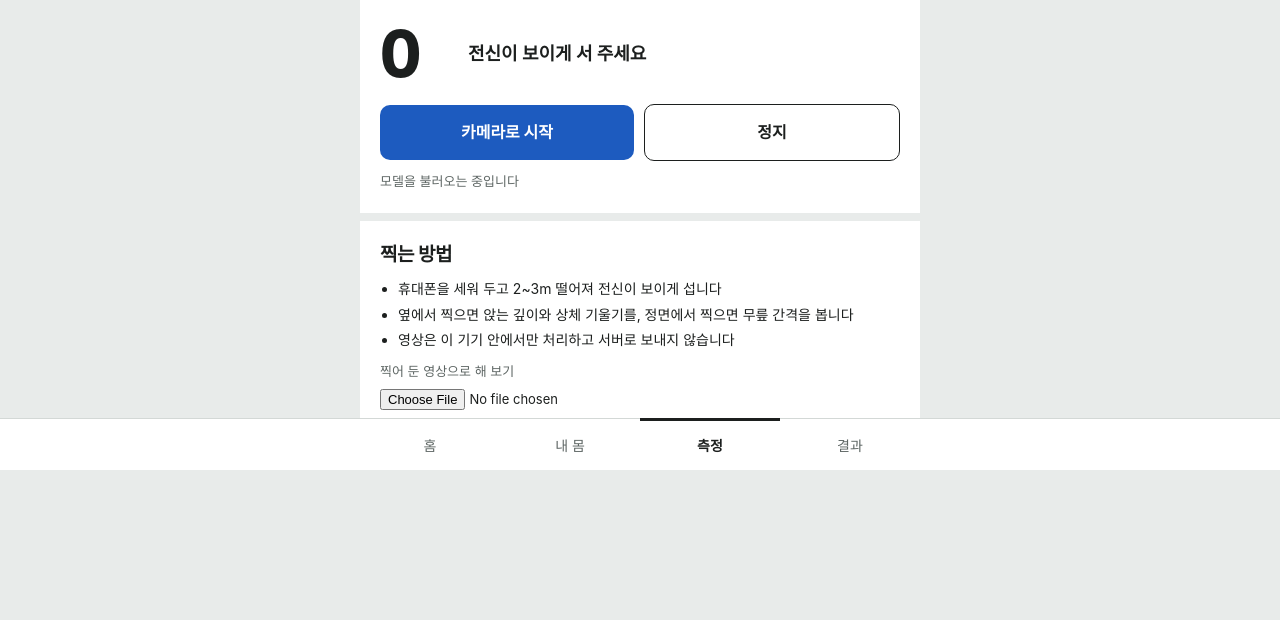
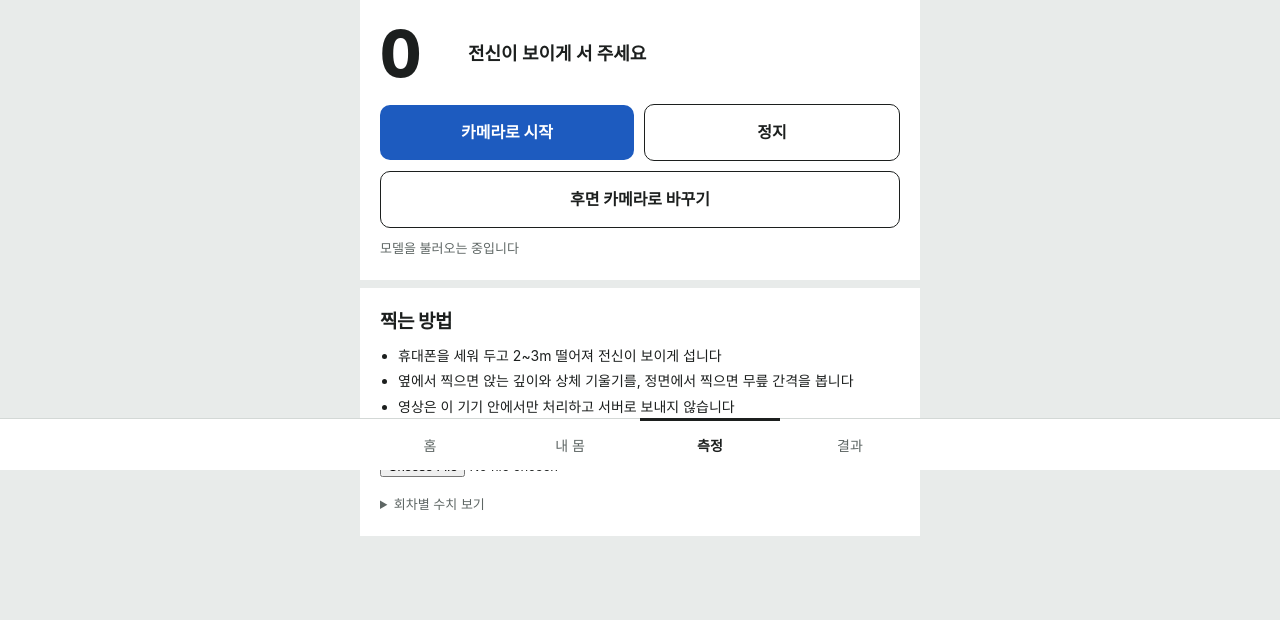
Before and after one commit to hackathon-1114/backend, a Spring Boot app: page /pose-test.html in a window 1280 px wide. Shown: the part 330-950 px from the top of the page. Before the commit the page ends 800 px from the top, so only its background shows below. Run offline with Spring Boot 4, Linux system fonts and the light colour scheme; some of the project's set-up classes (security, data sources, template engines, error pages and the like) are left out, and stand-ins take their place; some web fonts are replaced.

Commit message:
Use a line chart for rep depth, show evidence inline, and add a camera switch
A bar per rep stops being readable past about fifteen reps, so the chart
is now a line with a filled area that keeps its width at any rep count.
Evidence sits under each item in lighter text instead of behind a toggle.
The measure screen can switch between the front and back cameras.

```diff
--- a/src/main/resources/static/app.css
+++ b/src/main/resources/static/app.css
@@ -109,6 +109,9 @@ input[type=text], input[type=number] {
 .finding .state { font-size: 13px; color: var(--sub); }
 .finding ul { margin: 6px 0 0; padding-left: 18px; font-size: 14px; }
 .finding p { font-size: 14px; margin-top: 4px; }
+/* 근거. 본문보다 한 단계 물러나 있게 연한 글씨와 꺾인 화살표로 표시한다 */
+.finding p.why { color: var(--sub); font-size: 13px; line-height: 1.5; margin-top: 8px; padding-left: 18px; position: relative; }
+.finding p.why::before { content: '↳'; position: absolute; left: 1px; top: -1px; font-size: 14px; color: #9AA2A0; }
 
 /* 반복 깊이 그래프 */
 .repchart { display: block; width: 100%; height: auto; margin-top: 18px; font-family: var(--body); }
@@ -116,7 +119,7 @@ input[type=text], input[type=number] {
 .ring { width: 76px; height: 76px; display: block; font-family: var(--body); }
 .ringrow strong { display: block; font-size: 16px; }
 .legend { display: flex; flex-wrap: wrap; gap: 6px 16px; font-size: 13px; color: var(--sub); margin-top: 8px; }
-.legend i { display: inline-block; width: 10px; height: 10px; border-radius: 50%; margin-right: 6px; background: var(--blue); vertical-align: -1px; }
+.legend i { display: inline-block; width: 14px; height: 4px; border-radius: 2px; margin-right: 6px; background: var(--blue); vertical-align: 3px; }
 .legend i.red { background: var(--red); }
 .multiples { display: grid; grid-template-columns: repeat(3, 1fr); gap: 14px; margin-top: 16px; }
 .multiples figure { margin: 0; }
@@ -141,6 +144,7 @@ input[type=text], input[type=number] {
 .stage { position: relative; background: #000; min-height: 220px; }
 .stage video, .stage canvas { width: 100%; display: block; }
 .stage canvas { position: absolute; left: 0; top: 0; height: 100%; }
+.stage.mirror video, .stage.mirror canvas { transform: scaleX(-1); }
 .live { display: grid; grid-template-columns: auto 1fr; gap: 16px; align-items: center; }
 .live .count { font-weight: 800; font-size: 64px; letter-spacing: -.03em; line-height: 1; font-variant-numeric: tabular-nums; min-width: 72px; }
 .live .cue { font-weight: 700; font-size: 18px; min-height: 28px; }
@@ -152,6 +156,6 @@ th { color: var(--sub); }
 td:first-child, th:first-child, td:last-child, th:last-child { text-align: left; }
 
 @media (prefers-reduced-motion: no-preference) {
-  .repchart .grow { animation: grow .45s cubic-bezier(.2, .8, .2, 1) backwards; transform-origin: bottom; transform-box: fill-box; }
-  @keyframes grow { from { transform: scaleY(0); } }
+  .repchart { animation: reveal .6s ease-out backwards; }
+  @keyframes reveal { from { clip-path: inset(0 100% 0 0); } to { clip-path: inset(0 0 0 0); } }
 }
--- a/src/main/resources/static/app.js
+++ b/src/main/resources/static/app.js
@@ -45,13 +45,15 @@ const MM = (() => {
     return node;
   }
 
-  function finding(color, title, state, lines, bullets) {
+  // why는 그렇게 본 근거다. 접어 두지 않고 본문 아래에 연한 글씨로 바로 보여 준다
+  function finding(color, title, state, lines, bullets, why) {
     const row = el('div', null, 'finding');
     const body = el('div');
     body.append(el('strong', title));
     if (state) body.append(el('div', state, 'state'));
     (lines || []).filter(Boolean).forEach(text => body.append(el('p', text)));
     if (bullets && bullets.length) { const ul = el('ul'); bullets.forEach(b => ul.append(el('li', b))); body.append(ul); }
+    if (why) body.append(el('p', why, 'why'));
     row.append(el('span', null, 'plate ' + color), body);
     return row;
   }
@@ -70,38 +72,84 @@ const MM = (() => {
 
   const BLUE = '#1D5BBF', RED = '#D63A2F', TRACK = '#EEF1F0', SUB = '#5E6664';
 
-  // 반복마다 앉은 깊이를 둥근 막대로 그린다. fadeFrom 회차부터는 빨강이고, 점선은 처음 두 번의 깊이다.
-  function topOf(reps) { return Math.max(30, ...reps.map(r => sat(r.depth))) * 1.18; }
+  // 점들을 지나는 부드러운 곡선. 점 사이에서 값이 튀어 오르지 않는 방식(단조 3차 보간)이라 없는 봉우리를 만들지 않는다
+  function smooth(pts) {
+    const n = pts.length;
+    if (n < 3) return 'M' + pts.map(p => p[0] + ',' + p[1]).join(' L');
+    const slope = [], tangent = [];
+    for (let i = 0; i < n - 1; i++) slope[i] = (pts[i + 1][1] - pts[i][1]) / (pts[i + 1][0] - pts[i][0]);
+    tangent[0] = slope[0]; tangent[n - 1] = slope[n - 2];
+    for (let i = 1; i < n - 1; i++) tangent[i] = slope[i - 1] * slope[i] <= 0 ? 0 : 2 * slope[i - 1] * slope[i] / (slope[i - 1] + slope[i]);
+    let d = 'M' + pts[0][0] + ',' + pts[0][1];
+    for (let i = 0; i < n - 1; i++) {
+      const third = (pts[i + 1][0] - pts[i][0]) / 3;
+      d += ' C' + (pts[i][0] + third) + ',' + (pts[i][1] + tangent[i] * third) + ' ' + (pts[i + 1][0] - third) + ',' + (pts[i + 1][1] - tangent[i + 1] * third)
+        + ' ' + pts[i + 1][0] + ',' + pts[i + 1][1];
+    }
+    return d;
+  }
+
+  // 반복마다 앉은 깊이를 선과 영역으로 그린다. 반복이 10회든 40회든 같은 폭에 들어간다.
+  // fadeFrom 회차부터는 빨강이고, 점선은 처음 두 번의 깊이다.
+  let chartSeq = 0;
+  function topOf(reps) { return Math.max(30, ...reps.map(r => sat(r.depth))) * 1.2; }
   function repChart(reps, fadeFrom, opts = {}) {
     const compact = !!opts.compact;
-    const bar = compact ? 9 : 20, gap = compact ? 5 : 13, step = bar + gap;
-    const plot = compact ? 62 : 132, head = compact ? 4 : 20, foot = compact ? 2 : 24;
-    const content = Math.max(reps.length, 1) * step - gap;
-    const width = Math.max(content, compact ? 140 : 318);
-    const height = head + plot + foot;
-    const top = opts.top || topOf(reps);
-    const h = value => Math.max(bar, value / top * plot);   // 너무 낮아도 둥근 머리는 보이게
+    const width = compact ? 140 : 320, plot = compact ? 58 : 128, head = compact ? 6 : 26, foot = compact ? 4 : 24;
+    const padX = compact ? 4 : 12, height = head + plot + foot, floor = head + plot;
+    const n = reps.length, top = opts.top || topOf(reps);
+    const x = i => n === 1 ? width / 2 : padX + i * (width - padX * 2) / (n - 1);
+    const y = value => floor - Math.min(1, value / top) * plot;
+    const values = reps.map(r => sat(r.depth));
+    const pts = values.map((v, i) => [+x(i).toFixed(1), +y(v).toFixed(1)]);
     const chart = svg('svg', { viewBox: '0 0 ' + width + ' ' + height, class: 'repchart', role: 'img' });
     chart.setAttribute('aria-label', '반복별 앉은 깊이' + (fadeFrom ? ', ' + fadeFrom + '회째부터 덜 앉음' : ''));
+    if (!n) return chart;
 
-    reps.forEach((rep, i) => {
-      const x = i * step, value = sat(rep.depth), faded = fadeFrom && i + 1 >= fadeFrom;
-      chart.append(svg('rect', { x, y: head, width: bar, height: plot, rx: bar / 2, fill: TRACK }));
-      chart.append(svg('rect', { x, y: head + plot - h(value), width: bar, height: h(value), rx: bar / 2, fill: faded ? RED : BLUE,
-        class: 'grow', style: 'animation-delay:' + (i * 30) + 'ms' }));
-      if (!compact) {
-        chart.append(svg('text', { x: x + bar / 2, y: head + plot - h(value) - 5, 'text-anchor': 'middle', 'font-size': 11, 'font-weight': 700,
-          fill: faded ? RED : SUB }, value));
-        chart.append(svg('text', { x: x + bar / 2, y: height - 6, 'text-anchor': 'middle', 'font-size': 12, fill: SUB }, i + 1));
+    // 색이 바뀌는 자리. 마지막으로 지킨 반복과 처음 무너진 반복의 가운데
+    const split = fadeFrom && fadeFrom <= n ? (fadeFrom > 1 ? (x(fadeFrom - 2) + x(fadeFrom - 1)) / 2 : 0) : width;
+    const id = 'mmclip' + (++chartSeq);
+    const defs = svg('defs', {});
+    const keep = svg('clipPath', { id: id + 'a' }); keep.append(svg('rect', { x: 0, y: 0, width: split, height }));
+    const fade = svg('clipPath', { id: id + 'b' }); fade.append(svg('rect', { x: split, y: 0, width: width - split, height }));
+    defs.append(keep, fade);
+    chart.append(defs);
+
+    chart.append(svg('line', { x1: 0, y1: floor, x2: width, y2: floor, stroke: TRACK, 'stroke-width': 1.5 }));
+    if (n >= 2) {
+      const line = smooth(pts);
+      const area = line + ' L' + pts[n - 1][0] + ',' + floor + ' L' + pts[0][0] + ',' + floor + ' Z';
+      [[BLUE, id + 'a'], [RED, id + 'b']].forEach(([color, clip]) => {
+        chart.append(svg('path', { d: area, fill: color, opacity: .13, 'clip-path': 'url(#' + clip + ')' }));
+        chart.append(svg('path', { d: line, fill: 'none', stroke: color, 'stroke-width': compact ? 2 : 3, 'stroke-linecap': 'round', 'stroke-linejoin': 'round',
+          'clip-path': 'url(#' + clip + ')' }));
+      });
+      const base = y((values[0] + values[1]) / 2);
+      chart.append(svg('line', { x1: 0, y1: base, x2: width, y2: base, stroke: '#1C1F1E', 'stroke-width': 1, 'stroke-dasharray': '3 4', opacity: .4 }));
+    }
+    if (compact) return chart;
+
+    const faded = i => fadeFrom && i + 1 >= fadeFrom;
+    // 점은 반복이 적을 때만 전부 찍는다. 많으면 처음, 무너지기 시작한 곳, 마지막만
+    const marked = i => n <= 16 || i === 0 || i === n - 1 || i + 1 === fadeFrom;
+    pts.forEach((p, i) => {
+      if (marked(i)) chart.append(svg('circle', { cx: p[0], cy: p[1], r: 4, fill: '#FFFFFF', stroke: faded(i) ? RED : BLUE, 'stroke-width': 2.5 }));
+    });
+    // 수치는 처음, 무너지기 시작한 곳, 마지막에만 붙인다
+    [...new Set([0, fadeFrom ? fadeFrom - 1 : -1, n - 1])].filter(i => i >= 0 && i < n).forEach(i => {
+      const anchor = i === 0 ? 'start' : i === n - 1 ? 'end' : 'middle';
+      chart.append(svg('text', { x: pts[i][0] + (i === 0 ? -4 : i === n - 1 ? 4 : 0), y: pts[i][1] - 10, 'text-anchor': anchor, 'font-size': 13, 'font-weight': 800,
+        fill: faded(i) ? RED : '#1C1F1E' }, values[i] + '%'));
+    });
+    // 가로축 숫자는 12회까지는 전부, 넘으면 5회 간격으로
+    const every = n <= 12 ? 1 : n <= 30 ? 5 : 10;
+    reps.forEach((_, i) => {
+      if (i === 0 || i === n - 1 || (i + 1) % every === 0) {
+        if (every > 1 && i === n - 1 && n % every !== 0 && n % every < every / 2) return;   // 끝 숫자가 앞 숫자와 붙으면 뺀다
+        chart.append(svg('text', { x: pts[i][0], y: height - 6, 'text-anchor': i === 0 ? 'start' : i === n - 1 ? 'end' : 'middle', 'font-size': 12,
+          fill: faded(i) ? RED : SUB }, i + 1));
       }
     });
-    if (reps.length >= 2) {
-      const base = head + plot - h((sat(reps[0].depth) + sat(reps[1].depth)) / 2);
-      chart.append(svg('line', { x1: 0, y1: base, x2: width, y2: base, stroke: '#1C1F1E', 'stroke-width': 1, 'stroke-dasharray': '3 4', opacity: .45 }));
-      if (!compact && content < width - 50) {
-        chart.append(svg('text', { x: width, y: base - 5, 'text-anchor': 'end', 'font-size': 11, fill: SUB }, '처음 깊이'));
-      }
-    }
     return chart;
   }
 
--- a/src/main/resources/static/pose-test.html
+++ b/src/main/resources/static/pose-test.html
@@ -5,7 +5,7 @@
 <meta name="viewport" content="width=device-width, initial-scale=1, viewport-fit=cover">
 <title>MUSCLE MAP 측정</title>
 <link rel="preconnect" href="https://cdn.jsdelivr.net" crossorigin>
-<link rel="stylesheet" href="/app.css?v=4">
+<link rel="stylesheet" href="/app.css?v=7">
 <style>
   .voice { display: flex; align-items: center; gap: 6px; margin: 0; font-size: 13px; color: var(--sub); }
   .how { margin: 10px 0 0; padding-left: 18px; font-size: 14px; }
@@ -22,7 +22,7 @@
     <label class="voice"><input id="voice" type="checkbox" checked> 음성 안내</label>
   </div>
 
-  <div class="stage"><video id="video" playsinline muted></video><canvas id="overlay"></canvas></div>
+  <div class="stage" id="stage"><video id="video" playsinline muted></video><canvas id="overlay"></canvas></div>
 
   <div class="sheet">
     <div class="live">
@@ -36,6 +36,7 @@
       <button class="btn" id="camera" type="button">카메라로 시작</button>
       <button class="btn quiet" id="stop" type="button">정지</button>
     </div>
+    <button class="btn quiet" id="flip" type="button" style="margin-top: 10px">후면 카메라로 바꾸기</button>
     <p class="note" id="status">모델을 불러오는 중입니다</p>
     <div id="liveChart"></div>
   </div>
@@ -74,7 +75,7 @@
   <a href="/#result">결과</a>
 </div></nav>
 
-<script src="/app.js?v=4"></script>
+<script src="/app.js?v=6"></script>
 <script type="module">
 import { PoseLandmarker, FilesetResolver, DrawingUtils }
   from 'https://cdn.jsdelivr.net/npm/@mediapipe/tasks-vision@0.10.14/vision_bundle.mjs';
@@ -335,20 +336,44 @@ window.poseTest.run = (url, rate = 1) => new Promise(resolve => {
   start(async () => {
     const blob = await (await fetch(url)).blob();
     const type = blob.type && blob.type !== 'application/octet-stream' ? blob.type : 'video/mp4';
+    $('stage').classList.remove('mirror');
     video.src = URL.createObjectURL(new Blob([blob], { type }));
     video.playbackRate = rate;
   });
 });
 
-$('camera').addEventListener('click', () => start(async () => {
+// 전면 카메라는 화면을 보면서 혼자 찍을 때, 후면 카메라는 다른 사람이 찍어 줄 때 쓴다
+let facing = 'user';
+try { if (localStorage.getItem('mmFacing') === 'environment') facing = 'environment'; } catch (e) { /* 기본값 사용 */ }
+function labelFlip() { $('flip').textContent = facing === 'user' ? '후면 카메라로 바꾸기' : '전면 카메라로 바꾸기'; }
+labelFlip();
+
+async function openCamera() {
   video.removeAttribute('src');
   video.playbackRate = 1;
   video.srcObject = await navigator.mediaDevices.getUserMedia(
-    { video: { facingMode: 'user', width: { ideal: 640 }, height: { ideal: 480 } }, audio: false });
-}));
+    { video: { facingMode: { ideal: facing }, width: { ideal: 640 }, height: { ideal: 480 } }, audio: false });
+  $('stage').classList.toggle('mirror', facing === 'user');   // 전면은 거울처럼 좌우를 뒤집어 보여 준다. 측정값은 그대로다
+}
+
+$('camera').addEventListener('click', () => start(openCamera));
+$('flip').addEventListener('click', async () => {
+  facing = facing === 'user' ? 'environment' : 'user';
+  try { localStorage.setItem('mmFacing', facing); } catch (e) { /* 이번에만 적용 */ }
+  labelFlip();
+  if (!video.srcObject) return;   // 아직 카메라를 켜지 않았으면 다음에 켤 때 적용된다
+  video.srcObject.getTracks().forEach(tr => tr.stop());
+  try {
+    await openCamera();
+    await video.play();
+    t = newTracker();             // 화면 구도가 달라지므로 서 있는 높이 기준을 새로 잡는다. 센 횟수는 유지한다
+  } catch (e) {
+    $('status').textContent = '카메라를 바꾸지 못했습니다. ' + e.message;
+  }
+});
 $('file').addEventListener('change', e => {
   const file = e.target.files[0];
-  if (file) start(async () => { video.playbackRate = 1; video.src = URL.createObjectURL(file); });
+  if (file) start(async () => { $('stage').classList.remove('mirror'); video.playbackRate = 1; video.src = URL.createObjectURL(file); });
 });
 $('stop').addEventListener('click', () => { video.pause(); stop('정지했습니다'); });
 
```
Also changed, not shown: docs/features.md (+2 -2 lines), src/main/resources/static/index.html (+8 -27 lines).
